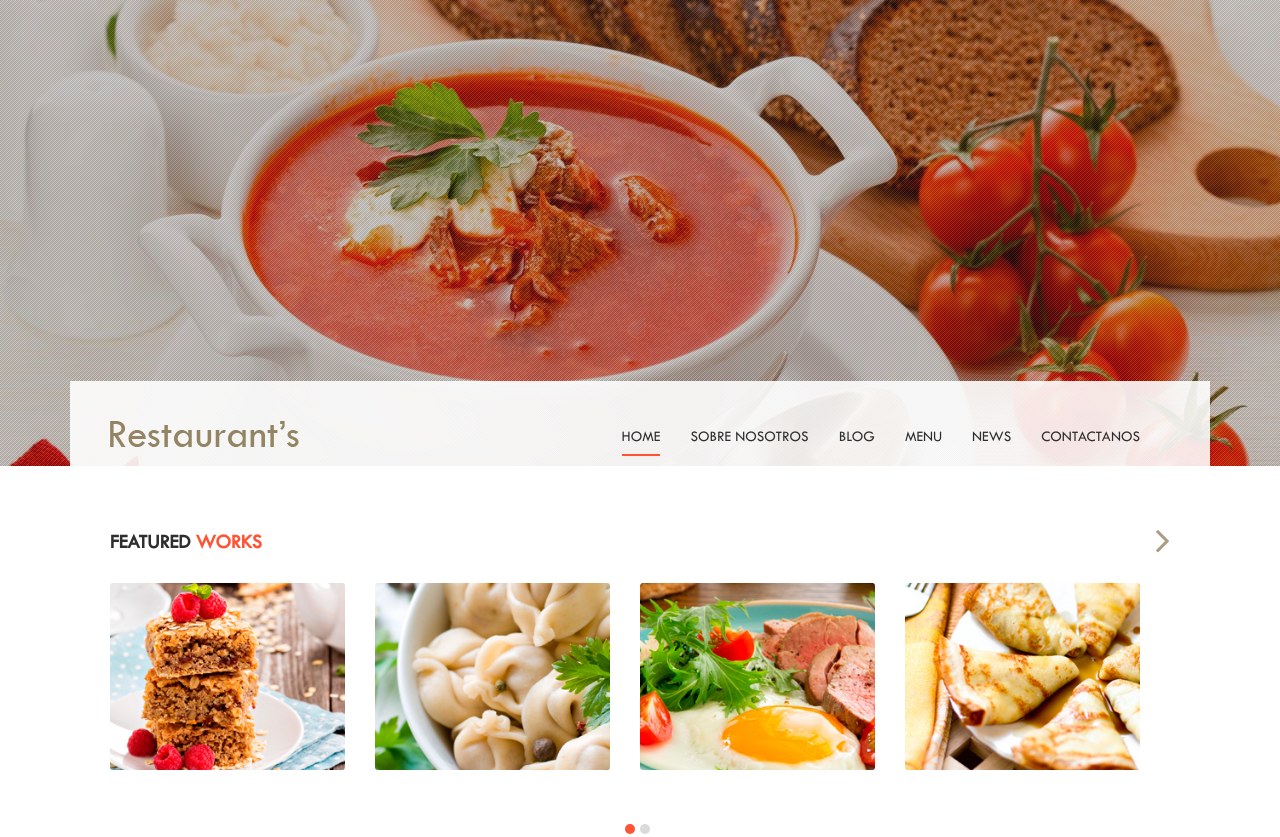
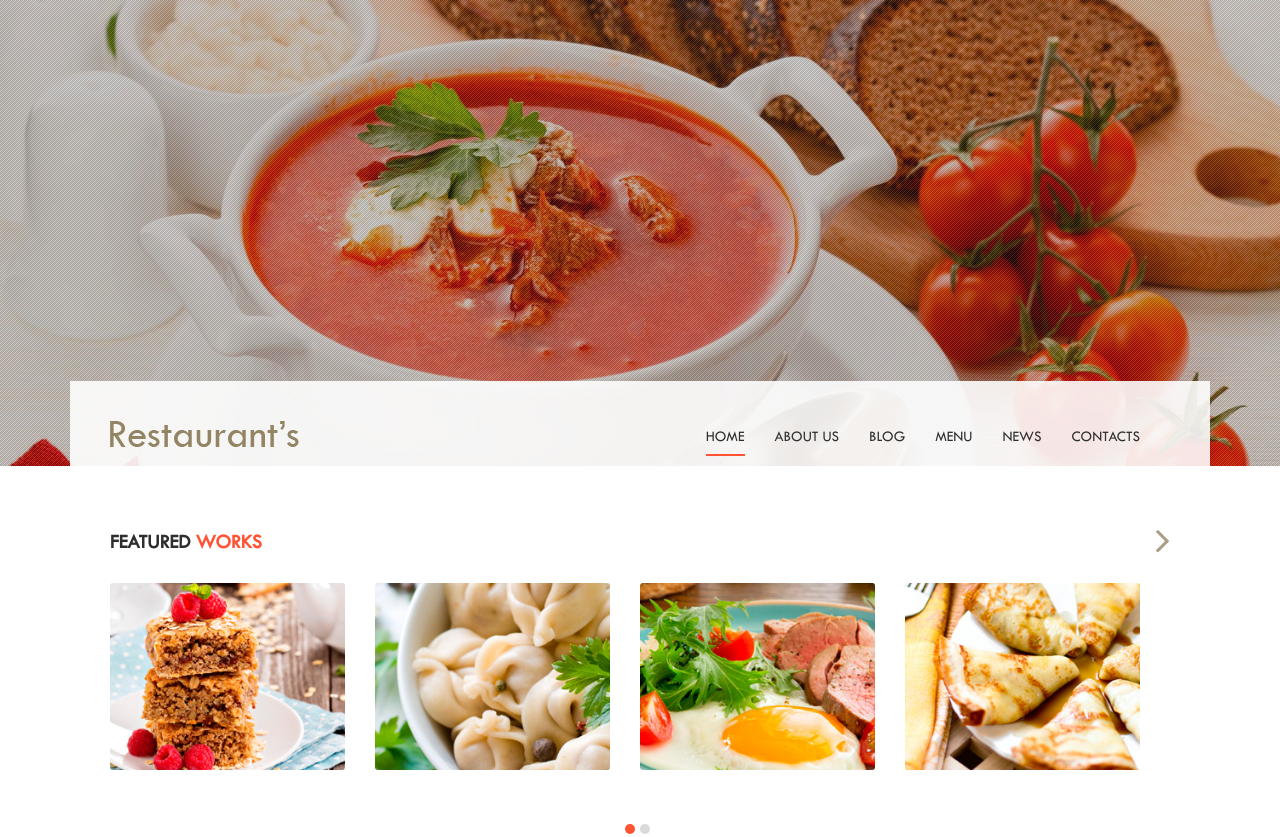
Before and after one commit to srpollin1/Demo-restaurant, a plain HTML site: page index.html in a window 1280 px wide. Shown: the top 837 px of the page. Drawn offline with Linux system fonts and the light colour scheme.

Commit message:
Update index.html

```diff
--- a/index.html
+++ b/index.html
@@ -66,11 +66,11 @@
                             <div class="collapse navbar-collapse" id="bs-example-navbar-collapse-1">
                               <ul class="nav navbar-nav navbar-right" id="top-nav">
                                 <li><a href="#hero-area">Home</a></li>
-                                <li><a href="#about-us">Sobre nosotros</a></li>
+                                <li><a href="#about-us">about us</a></li>
                                 <li><a href="#blog">Blog</a></li>
-                                <li><a href="#price">Menu</a></li>
+                                <li><a href="#price">menu</a></li>
                                 <li><a href="#subscribe">news</a></li>
-                                <li><a href="#contact-us">Contactanos</a></li>
+                                <li><a href="#contact-us">contacts</a></li>
                               </ul>
                             </div><!-- /.navbar-collapse -->
                           </div><!-- /.container-fluid -->
@@ -150,7 +150,7 @@
                     <div class="block">
                         <h1 class="heading">Latest <span>From</span> the <span>Blog</span></h1>
                         <ul>
-                            <li class="wow fadeInLeft" data-wow-duration="300ms" data-wow-delay="300ms>
+                            <li class="wow fadeInLeft" data-wow-duration="300ms" data-wow-delay="300ms">
                                 <div class="blog-img">
                                     <img src="images/blog/blog-img-1.jpg" alt="blog-img">
                                 </div>
```
